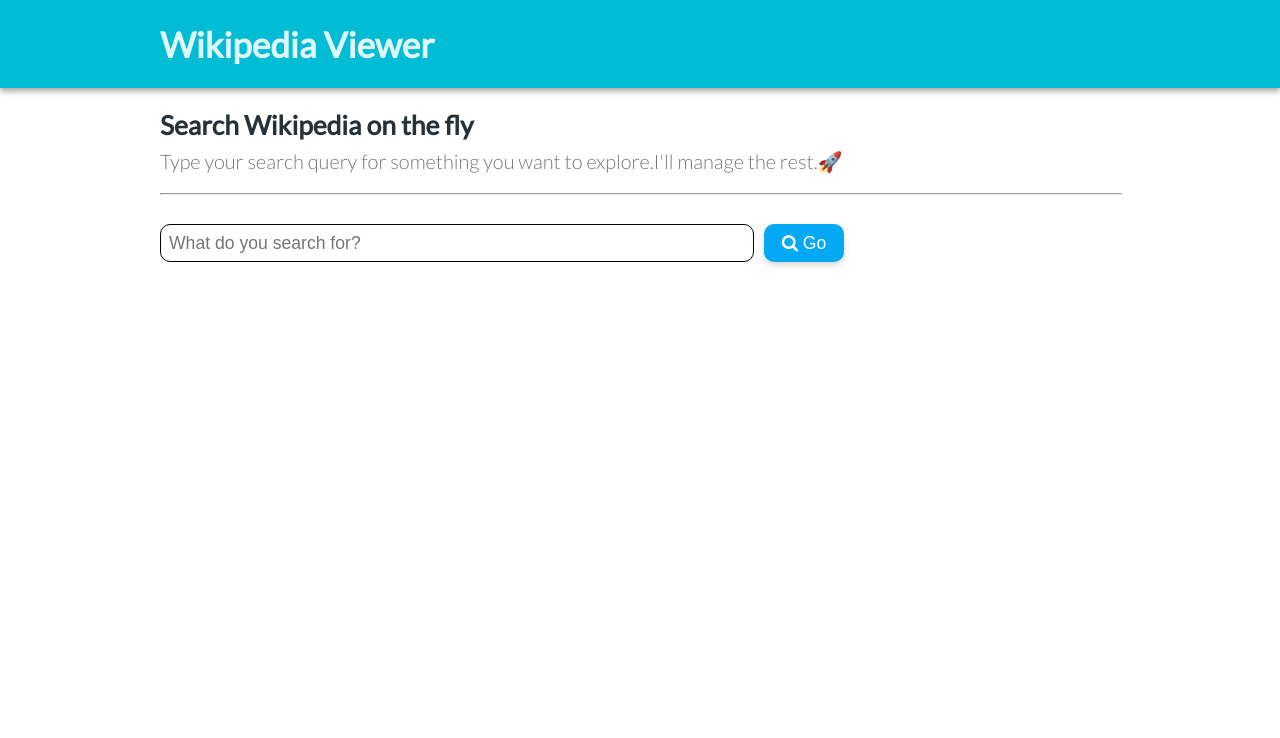
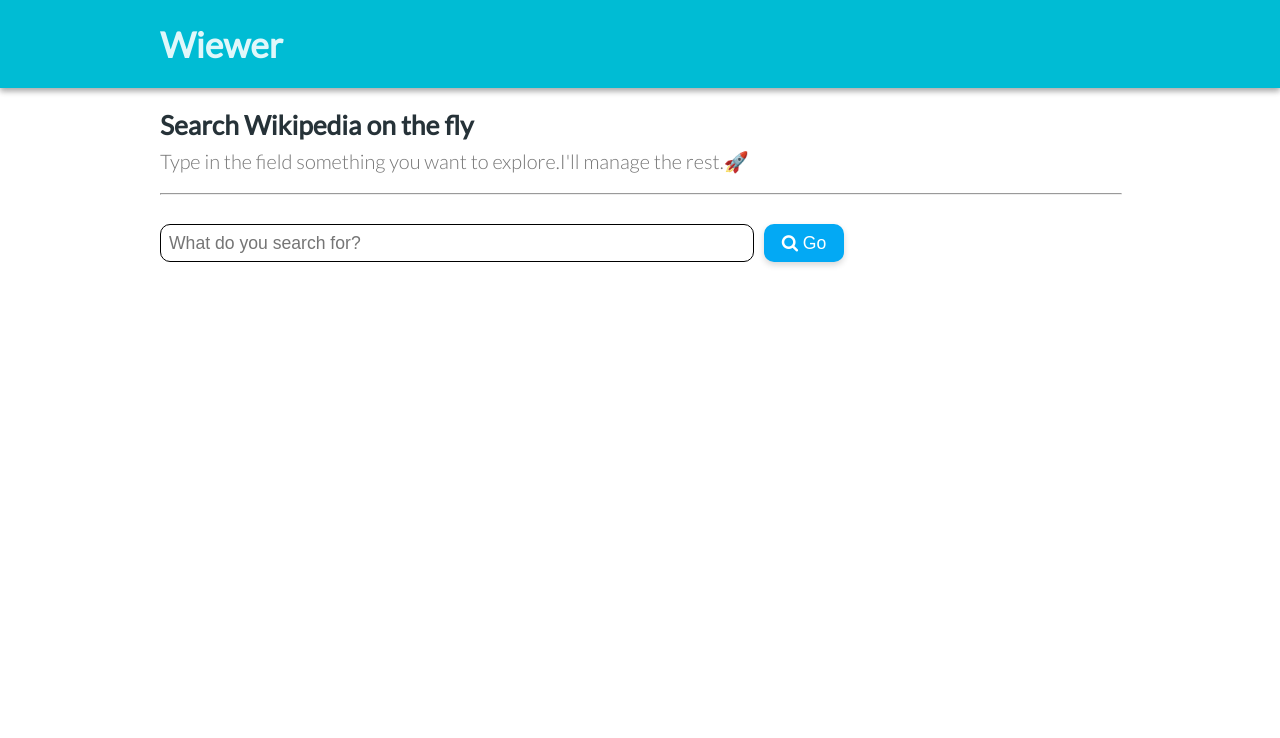
Before and after one commit to benmoe1/WikipediaViewer, a website: page src/dev.html in a window 1280 px wide. Shown: the top 738 px of the page. Drawn offline with Linux system fonts and the light colour scheme.

Commit message:
changed title to Wiewer

```diff
--- a/src/dev.html
+++ b/src/dev.html
@@ -8,13 +8,13 @@
   <meta http-equiv="X-UA-Compatible" content="ie=edge">
   <link rel="stylesheet" href="css/style.css">
   <link rel="stylesheet" href="https://cdnjs.cloudflare.com/ajax/libs/font-awesome/4.7.0/css/font-awesome.min.css">
-  <title>Wikipedia Viewer</title>
+  <title>Wiewer</title>
 </head>
 
 <body>
   <header id="js_header">
     <div class="container">
-      <h1>Wikipedia Viewer</h1>
+      <h1>Wiewer</h1>
       <span class="hide  arrowTop" id="js_arrowTop">
         <i class="fa fa-arrow-up" aria-hidden="true"></i>
       </span>
@@ -23,7 +23,7 @@
   <main>
     <div class="container">
       <h2>Search Wikipedia on the fly </h2>
-      <p class="secondary">Type your search query for something you want to explore.I'll manage the rest.&#128640;</p>
+      <p class="secondary">Type in the field something  you want to explore.I'll manage the rest.&#128640;</p>
       <hr>
       <div class="wrapper">
         <input type="text" id="js_userInput" placeholder="What do you search for?" required>
```
